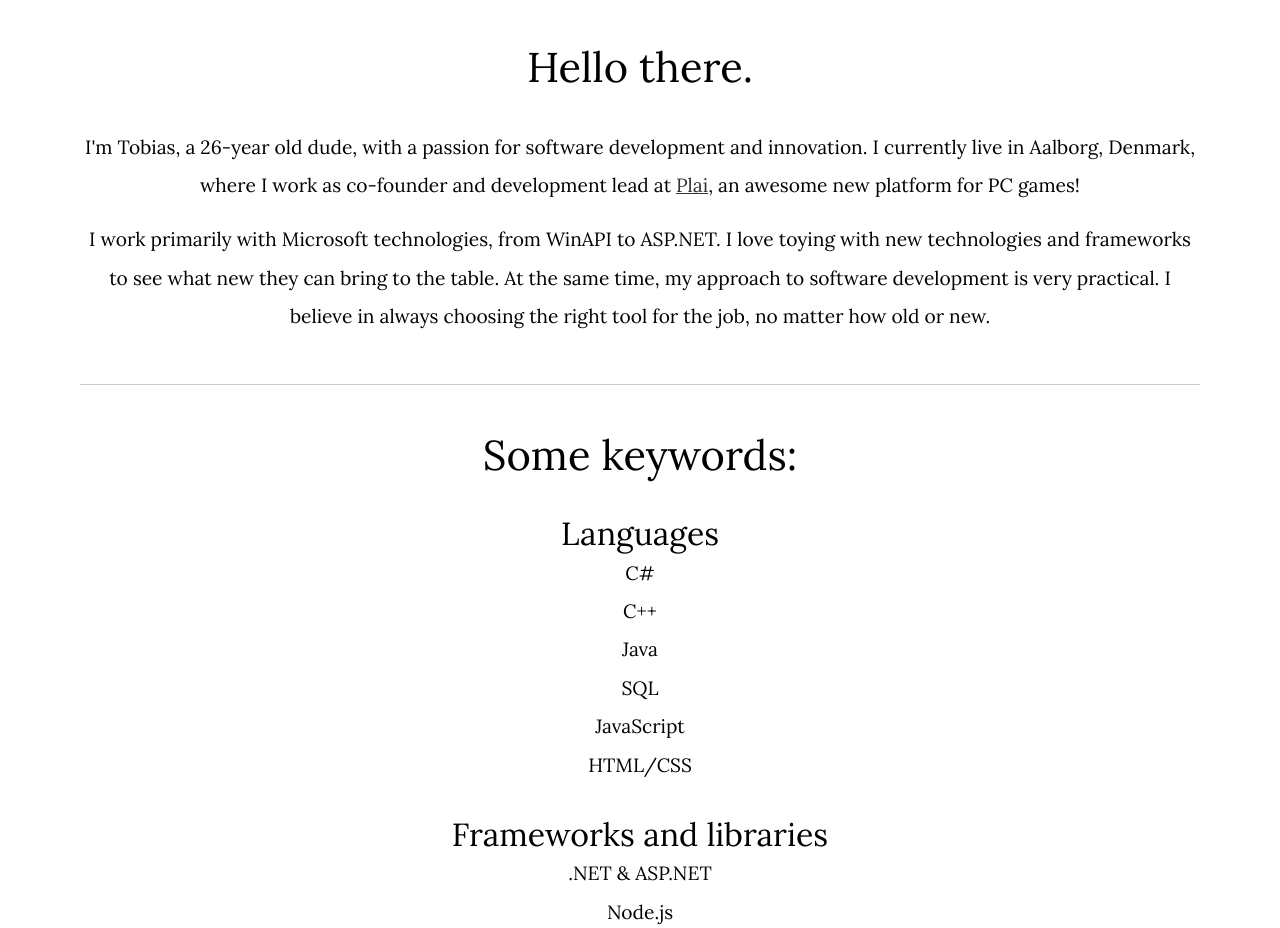
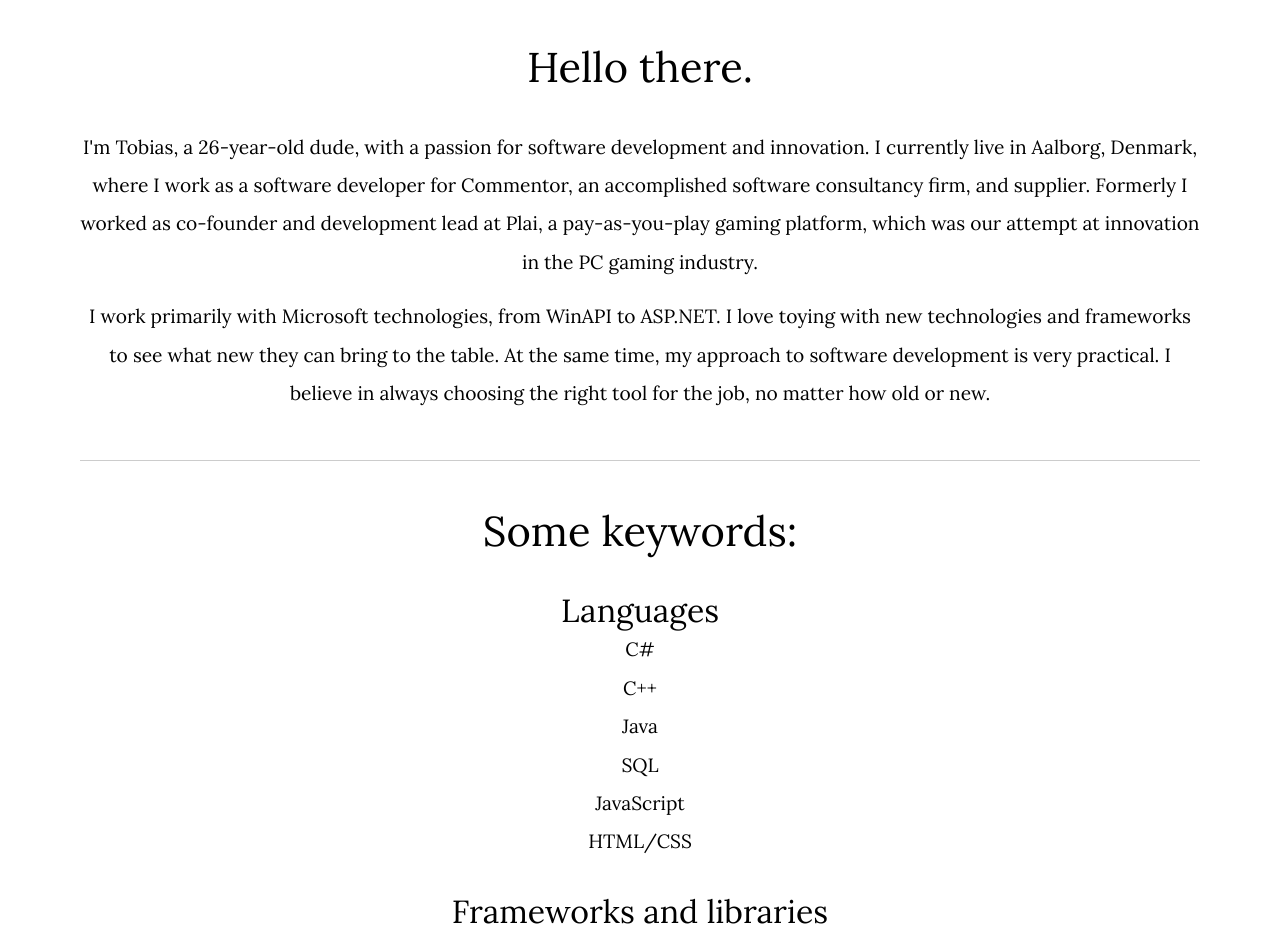
Before and after one commit to lufthavn/CodeByKastrup, a website: page index.html in a window 1280 px wide. Shown: the part 900-1828 px from the top of the page. Drawn offline with nearby package versions, Linux system fonts and the light colour scheme.

Commit message:
Updated front page

```diff
--- a/index.html
+++ b/index.html
@@ -33,7 +33,7 @@
 	<div class="content-container">
 		<hr/>
 		<h2>Hello there.</h2>
-		<p>I'm Tobias, a <span id="age"></span>-year old dude, with a passion for software development and innovation. I currently live in Aalborg, Denmark, where I work as co-founder and development lead at <a href="https://goplai.com" >Plai</a>, an awesome new platform for PC games! </p>
+		<p>I'm Tobias, a <span id="age"></span>-year-old dude, with a passion for software development and innovation. I currently live in Aalborg, Denmark, where I work as a software developer for Commentor, an accomplished software consultancy firm, and supplier. Formerly I worked as co-founder and development lead at Plai, a pay-as-you-play gaming platform, which was our attempt at innovation in the PC gaming industry. </p>
 		<script>
 			document.getElementById("age").innerText = new Date().getFullYear() - 1993;
 		</script>
```
